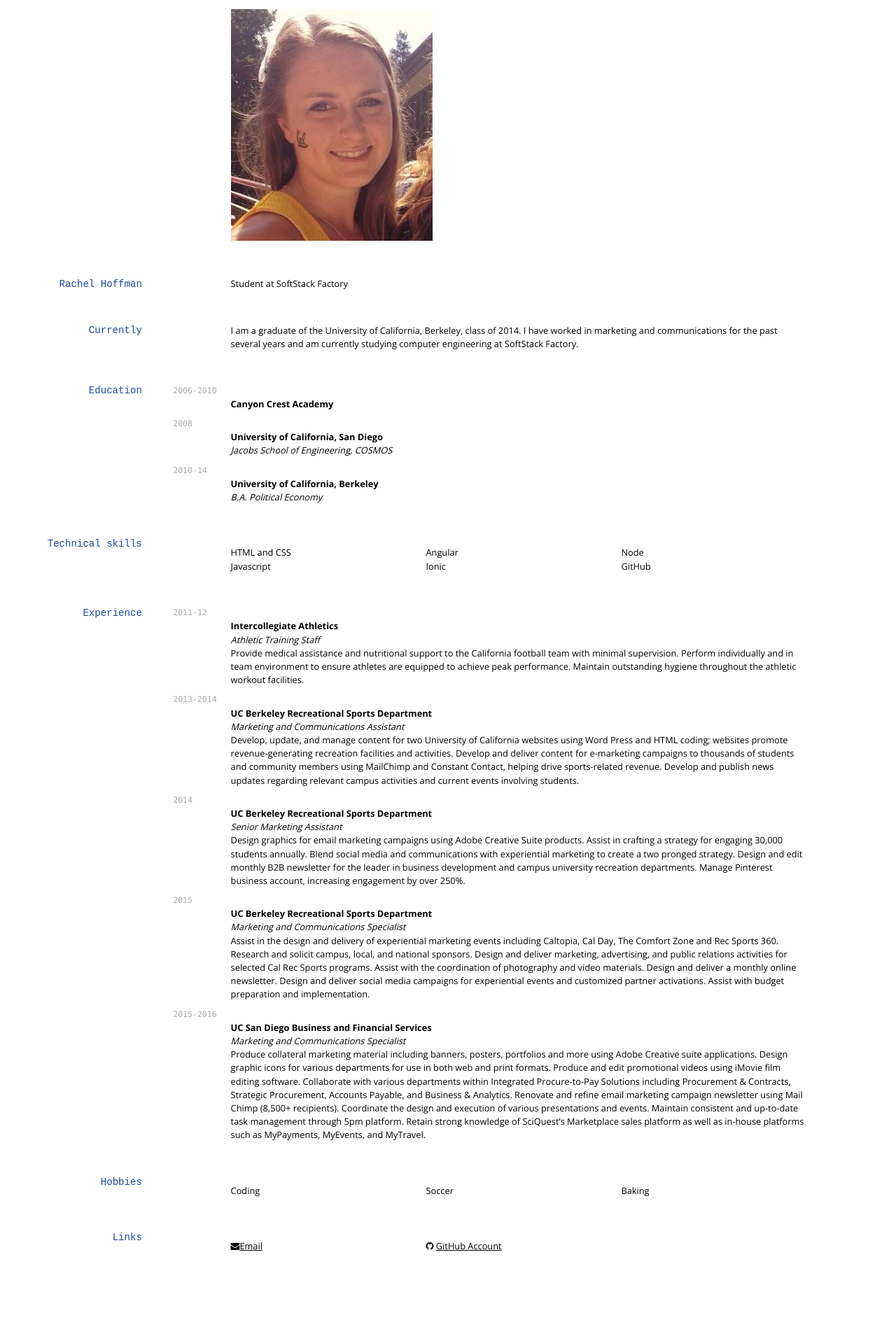
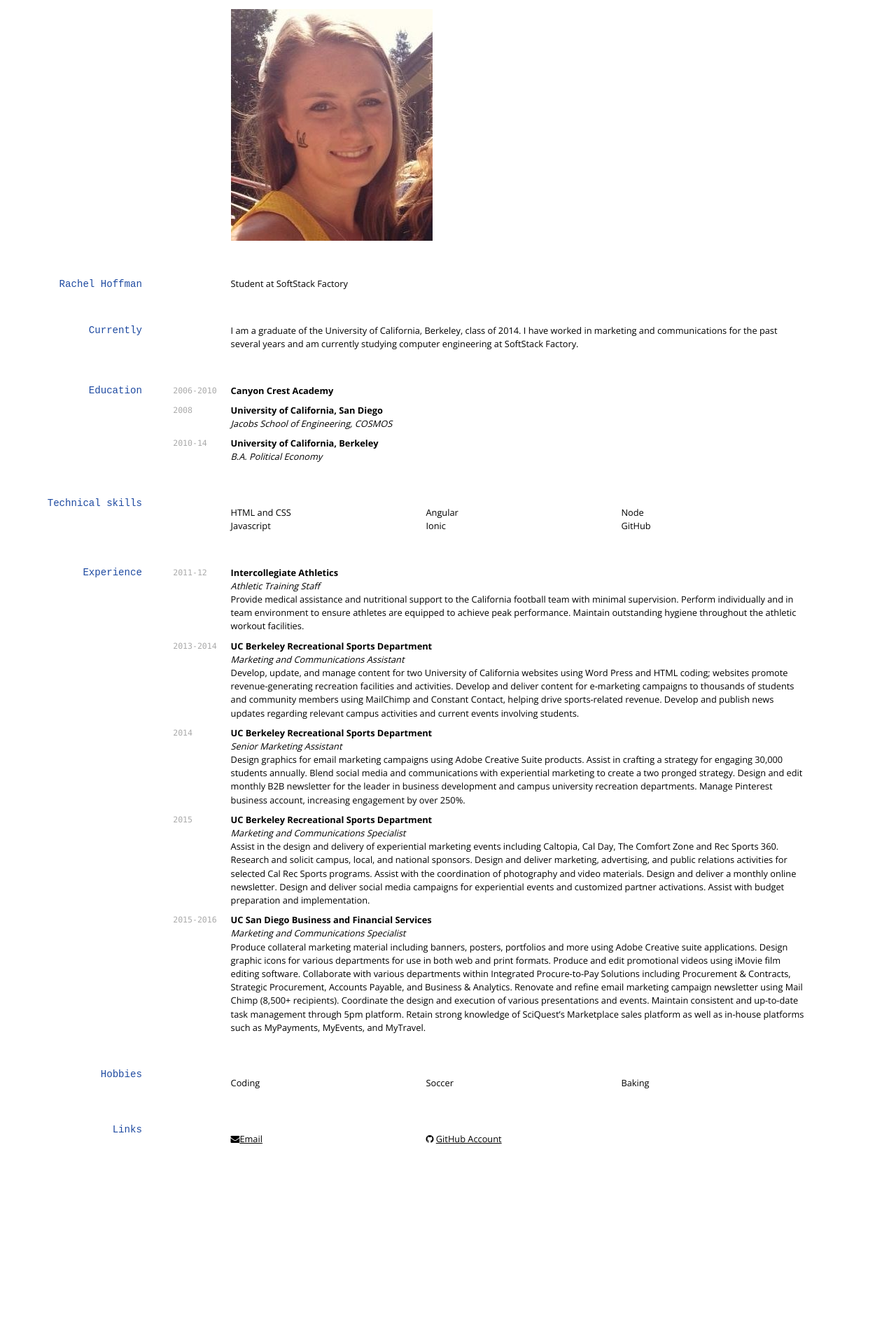
Before and after one commit to rachelmariehoffman/rhoffmanssf.github.io, a Jekyll site: the page built from index.md, in a window 1280 px wide. Shown: the whole page at 70% size. Built offline with Jekyll 4.4.1, drawn with Linux system fonts in a browser that asks for light colours; nearby versions of some CDN libraries; after the commit the page ends 1752 px from its top, so only the background shows below that.

```diff
--- a/index.md
+++ b/index.md
@@ -15,14 +15,14 @@ I am a graduate of the University of California, Berkeley, class of 2014. I have
 
 ## Education
 
-`2006-2010`<br>
+`2006-2010`
 __Canyon Crest Academy__
 
-`2008`<br>
+`2008`
 __University of California, San Diego__ <br>
 _Jacobs School of Engineering, COSMOS_
 
-`2010-14`<br>
+`2010-14`
 __University of California, Berkeley__ <br>
 _B.A. Political Economy_
 
@@ -37,27 +37,27 @@ _B.A. Political Economy_
 
 ## Experience
 
-`2011-12`<br>
+`2011-12`
 __Intercollegiate Athletics__<br>
 _Athletic Training Staff_<br>
 Provide medical assistance and nutritional support to the California football team with minimal supervision. Perform individually and in team environment to ensure athletes are equipped to achieve peak performance. Maintain outstanding hygiene throughout the athletic workout facilities.
 
-`2013-2014`<br>
+`2013-2014`
 __UC Berkeley Recreational Sports Department__<br>
 _Marketing and Communications Assistant_<br>
 Develop, update, and manage content for two University of California websites using Word Press and HTML coding; websites promote revenue-generating recreation facilities and activities. Develop and deliver content for e-marketing campaigns to thousands of students and community members using MailChimp and Constant Contact, helping drive sports-related revenue. Develop and publish news updates regarding relevant campus activities and current events involving students.
 
-`2014`<br>
+`2014`
 __UC Berkeley Recreational Sports Department__<br>
 _Senior Marketing Assistant_<br>
 Design graphics for email marketing campaigns using Adobe Creative Suite products. Assist in crafting a strategy for engaging 30,000 students annually. Blend social media and communications with experiential marketing to create a two pronged strategy. Design and edit monthly B2B newsletter for the leader in business development and campus university recreation departments. Manage Pinterest business account, increasing engagement by over 250%.
 
-`2015`<br>
+`2015`
 __UC Berkeley Recreational Sports Department__<br>
 _Marketing and Communications Specialist_<br>
 Assist in the design and delivery of experiential marketing events including Caltopia, Cal Day, The Comfort Zone and Rec Sports 360. Research and solicit campus, local, and national sponsors. Design and deliver marketing, advertising, and public relations activities for selected Cal Rec Sports programs. Assist with the coordination of photography and video materials. Design and deliver a monthly online newsletter. Design and deliver social media campaigns for experiential events and customized partner activations. Assist with budget preparation and implementation.
 
-`2015-2016`<br>
+`2015-2016`
 __UC San Diego Business and Financial Services__<br>
 _Marketing and Communications Specialist_<br>
 Produce collateral marketing material including banners, posters, portfolios and more using Adobe Creative suite applications. Design graphic icons for various departments for use in both web and print formats. Produce and edit promotional videos using iMovie film editing software. Collaborate with various departments within Integrated Procure-to-Pay Solutions including Procurement & Contracts, Strategic Procurement, Accounts Payable, and Business & Analytics. Renovate and refine email marketing campaign newsletter using Mail Chimp (8,500+ recipients). Coordinate the design and execution of various presentations and events. Maintain consistent and up-to-date task management through 5pm platform. Retain strong knowledge of SciQuest’s Marketplace sales platform as well as in-house platforms such as MyPayments, MyEvents, and MyTravel.
```
